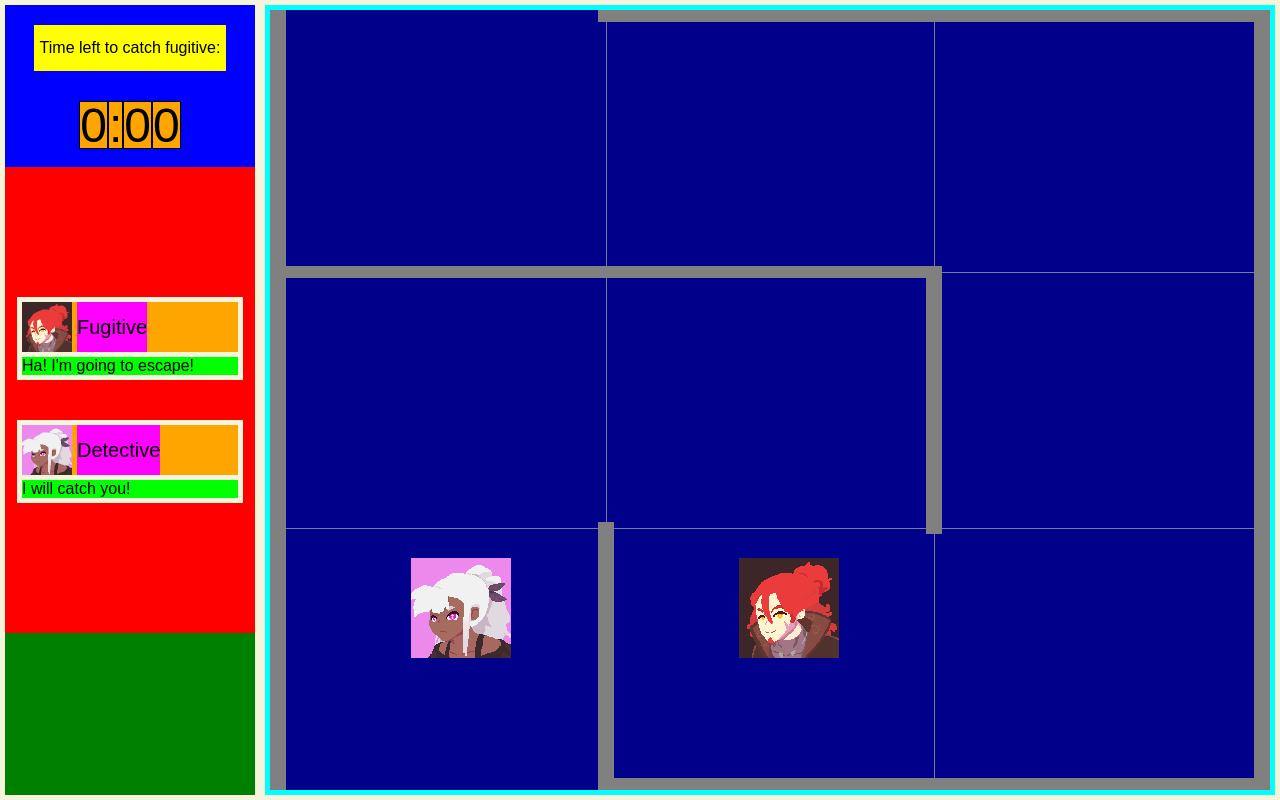
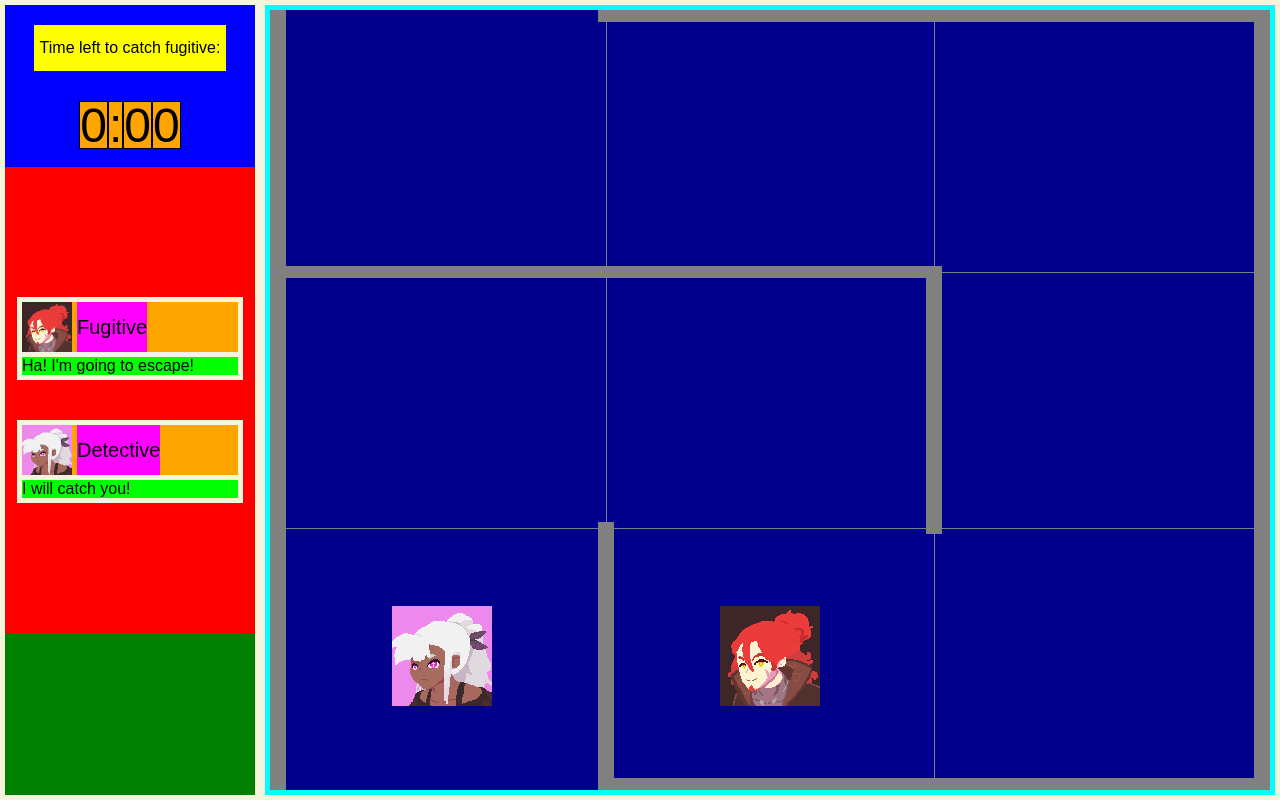
Before and after one commit to ABroadCoder/typingGame-prototype4, a plain HTML site: page index.html in a window 1280 px wide. Drawn offline with Linux system fonts and the light colour scheme.

Commit message:
Update style.css

```diff
--- a/style.css
+++ b/style.css
@@ -47,13 +47,19 @@ body {
 }
 
 .room {
-  position: relative;
-  display: block;
+  display: flex;
   align-items: center;
   justify-content: center;
   background-color: var(--room-color);
   /* border: solid black 1px; */
   font-size: 50px;
+}
+
+.room-portrait {
+  position: relative;
+  width: 100px;
+  height: 100px;
+  /* background-color: white; */
 }
 
 .wallrow {
@@ -92,21 +98,12 @@ body {
   background-color: var(--room-border-color);
 }
 
-.room-portrait {
-  position: relative;
-  top: 10%;
-  left: 40%;
-  width: 100px;
-  height: 100px;
-  /* background-color: white; */
+.contains-detective {
+  background-image: url(detective-portrait.png);
 }
 
-#room1 > .room-portrait {
-  background-image: url('detective-portrait.png');
-}
-
-#room4 > .room-portrait {
-  background-image: url('fugitive-portrait.png');
+.contains-fugitive {
+  background-image: url(fugitive-portrait.png);
 }
 
 #timer-container {
```
